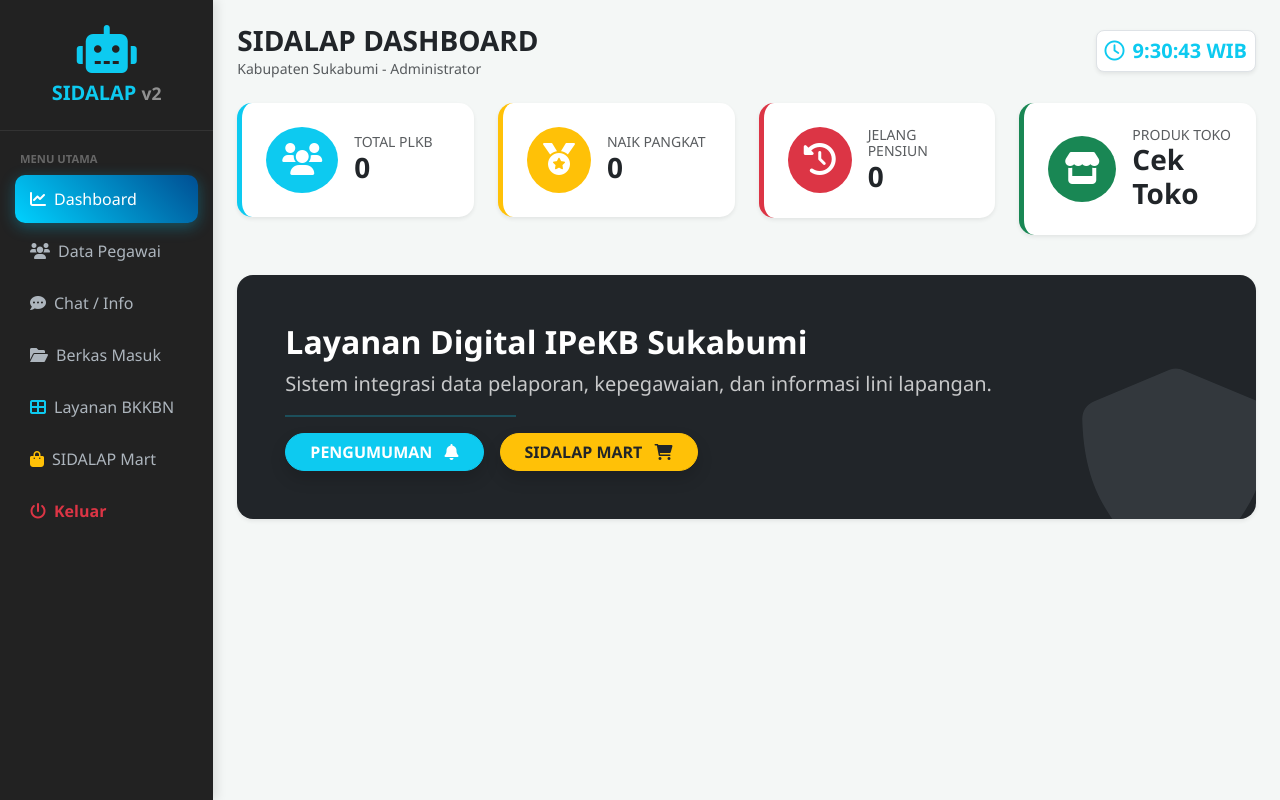
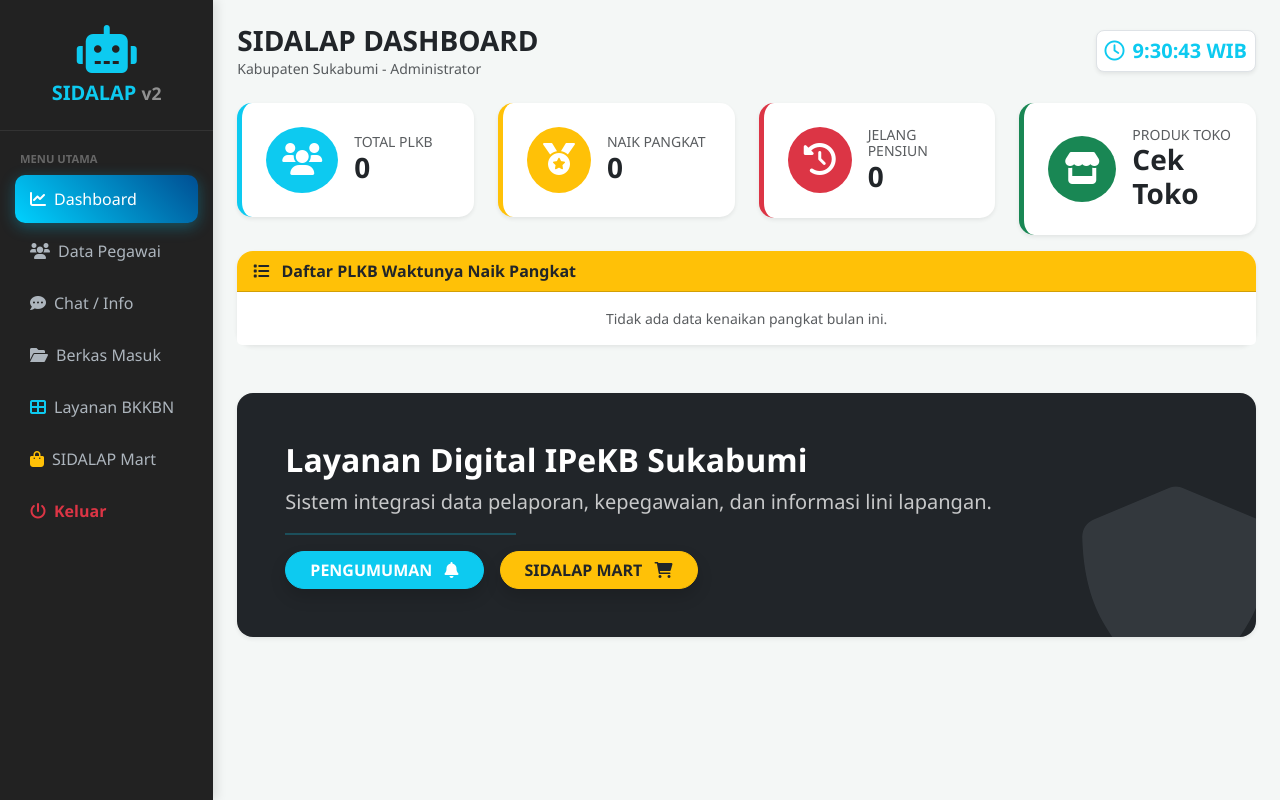
Before and after one commit to hamdanisaja007-star/HAMDANI, a Flask app: page /dashboard in a window 1280 px wide, after a click that opens the changed part. Run offline with Flask 3, Linux system fonts and the light colour scheme; the visitor is signed in with stand-in values (Sample User, id 1); parts of the project's set-up code (start-up, migrations or seed data) failed here and were passed over.

Commit message:
Update index.html

```diff
--- a/templates/index.html
+++ b/templates/index.html
@@ -148,6 +148,49 @@
                             </div>
                         </div>
                     </div>
+
+                    <div class="collapse col-12 mb-4" id="collapsePangkat">
+                        <div class="card border-0 shadow-sm rounded-4">
+                            <div class="card-header bg-warning text-dark fw-bold rounded-top-4">
+                                <i class="fas fa-list me-2"></i> Daftar PLKB Waktunya Naik Pangkat
+                            </div>
+                            <div class="list-group list-group-flush">
+                                {% for p in notif_pangkat %}
+                                <div class="list-group-item d-flex justify-content-between align-items-center">
+                                    <div>
+                                        <span class="fw-bold">{{ p.nama }}</span><br>
+                                        <small class="text-muted">NIP: {{ p.nip }} | Gol: {{ p.pangkat_gol }}</small>
+                                    </div>
+                                    <span class="badge bg-warning text-dark">Wajib Usul</span>
+                                </div>
+                                {% else %}
+                                <div class="list-group-item text-center py-3 text-muted small">Tidak ada data kenaikan pangkat bulan ini.</div>
+                                {% endfor %}
+                            </div>
+                        </div>
+                    </div>
+
+                    <div class="collapse col-12 mb-4" id="collapsePensiun">
+                        <div class="card border-0 shadow-sm rounded-4">
+                            <div class="card-header bg-danger text-white fw-bold rounded-top-4">
+                                <i class="fas fa-user-clock me-2"></i> Daftar PLKB Jelang Pensiun
+                            </div>
+                            <div class="list-group list-group-flush">
+                                {% for p in notif_pensiun %}
+                                <div class="list-group-item d-flex justify-content-between align-items-center">
+                                    <div>
+                                        <span class="fw-bold">{{ p.nama }}</span><br>
+                                        <small class="text-muted">NIP: {{ p.nip }} | Usia: {{ (today.year - p.tgl_lahir.year) if p.tgl_lahir else '-' }} Thn</small>
+                                    </div>
+                                    <span class="badge bg-danger">Siapkan Berkas</span>
+                                </div>
+                                {% else %}
+                                <div class="list-group-item text-center py-3 text-muted small">Tidak ada data pensiun dalam waktu dekat.</div>
+                                {% endfor %}
+                            </div>
+                        </div>
+                    </div>
+
                 {% else %}
                     <div class="col-md-12">
                         <div class="card border-0 shadow-sm rounded-4 p-4 mb-4 bg-white">
```
